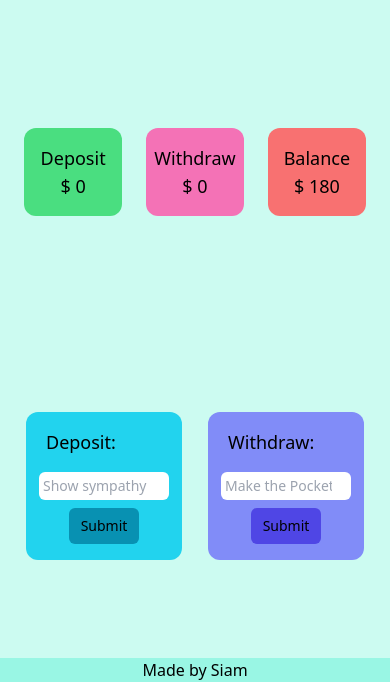
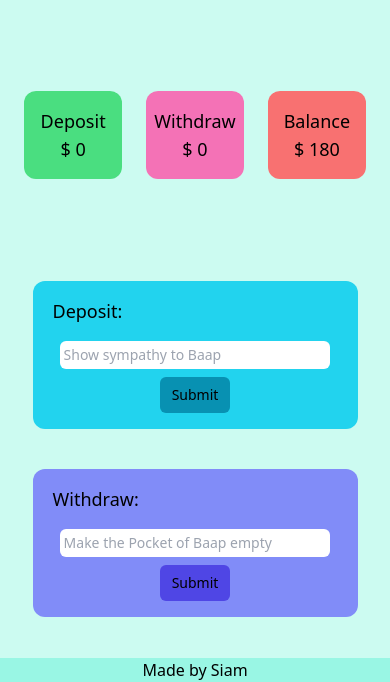
Before and after one commit to SIAM-TheLegend/simple-baap-er-bank, a plain HTML site: page bank.html in a window 390 px wide. Shown: the part 162-844 px from the top of the page. Drawn offline with nearby package versions, Linux system fonts and the light colour scheme.

Commit message:
bank page mobile layout fixed

```diff
--- a/bank.html
+++ b/bank.html
@@ -28,14 +28,14 @@
     </div>
   </section>
 
-  <section class="flex flex-row flex-grow items-center place-content-evenly">
-    <div class="text-lg bg-cyan-400 py-4 w-2/5 rounded-xl text-center">
+  <section class="flex flex-col md:flex-row flex-grow items-center place-content-evenly">
+    <div class="text-lg bg-cyan-400 py-4 w-5/6 md:2/5 rounded-xl text-center">
       <h3 class="text-left ml-5">Deposit:</h3>
       <input class="text-sm w-5/6 mt-4 mb-2 p-1 rounded-md" type="number" placeholder="Show sympathy to Baap">
       <br>
       <button class="text-sm bg-cyan-600 rounded-md px-3 py-2">Submit</button>
     </div>
-    <div class="text-lg bg-indigo-400 py-4 w-2/5 rounded-xl text-center">
+    <div class="text-lg bg-indigo-400 py-4 w-5/6 md:w-2/5 rounded-xl text-center">
       <h3 class="text-left ml-5">Withdraw:</h3>
       <input class="text-sm w-5/6 mt-4 mb-2 p-1 rounded-md" type="number" placeholder="Make the Pocket of Baap empty">
       <br>
```
